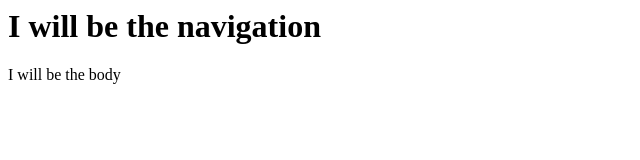
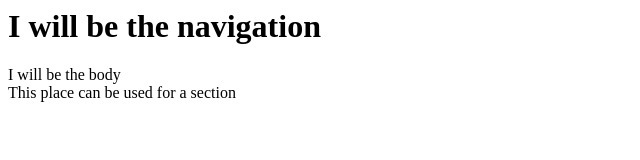
Before and after one commit to tolaolu/Member, a plain HTML site: page index.htm in a window 1280 px wide. Shown: the whole page, without its empty margins (0-640 px from the left). Drawn offline with Linux system fonts and the light colour scheme.

Commit message:
A little seciton added

```diff
--- a/index.htm
+++ b/index.htm
@@ -9,5 +9,6 @@
     </header>
     <body>
         I will be the body
+        <section>This place can be used for a section</section>
     </body>
 </html>
```
